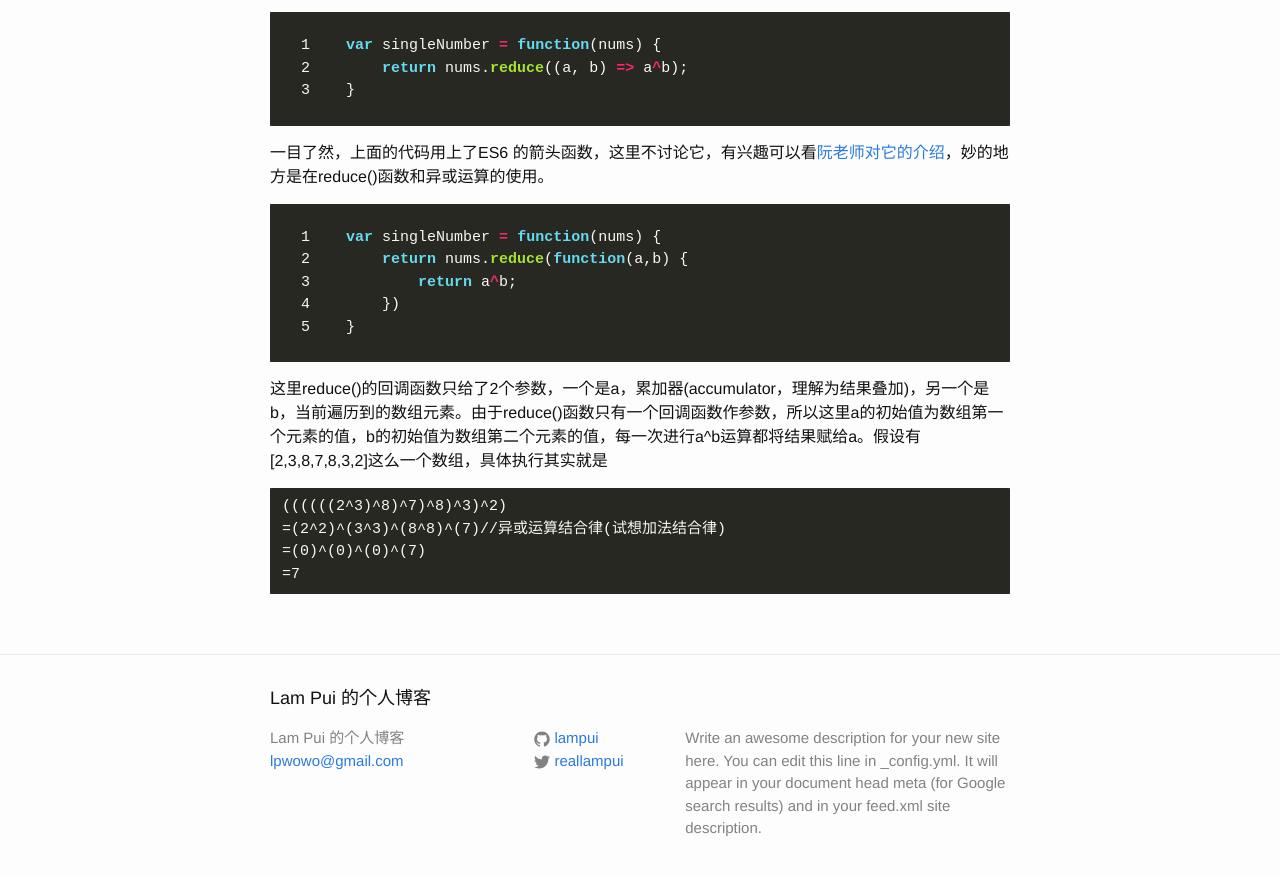
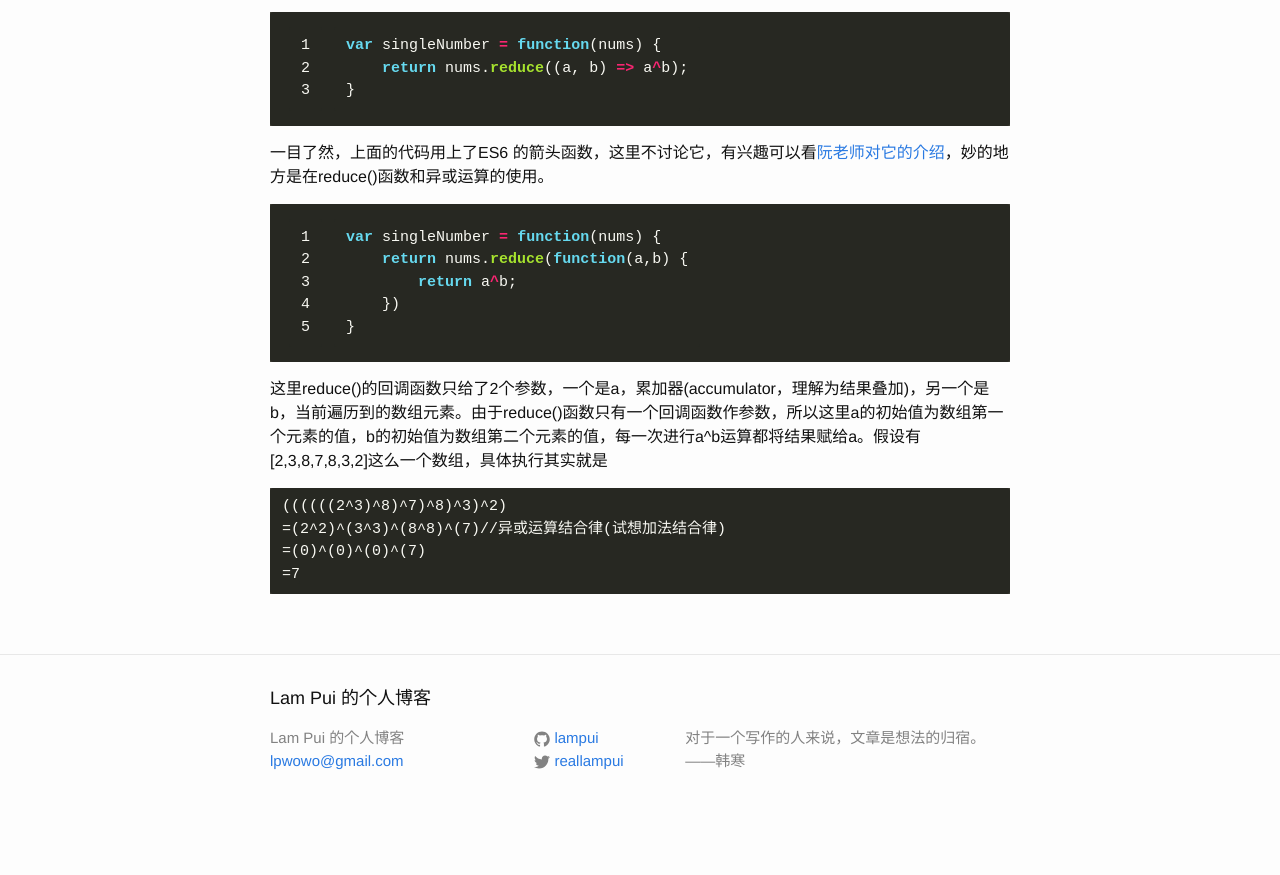
Before and after one commit to laampui/laampui.github.io, a Jekyll site: the page built from _posts/2017-07-30-刷LeetCode-No-136.md, in a window 1280 px wide and 900 px high, scrolled down 1054 px. Shown: the top 875 px of the window. Built offline with Jekyll 4.4.1, drawn with Linux system fonts in a browser that asks for light colours; after the commit the page ends 1886 px from its top, so only the background shows below that.

Commit message:
主页显示文章摘要

```diff
--- a/_config.yml
+++ b/_config.yml
@@ -9,9 +9,9 @@
 title: Lam Pui 的个人博客
 email: lpwowo@gmail.com
 description: > # this means to ignore newlines until "baseurl:"
-  Write an awesome description for your new site here. You can edit this
-  line in _config.yml. It will appear in your document head meta (for
-  Google search results) and in your feed.xml site description.
+  对于一个写作的人来说，文章是想法的归宿。 ——韩寒
+
+
 baseurl: "" # the subpath of your site, e.g. /blog
 url: "http://yourdomain.com" # the base hostname & protocol for your site
 twitter_username: reallampui
@@ -23,3 +23,5 @@
 kramdown:
   input: GFM
   syntax_highlighter: rouge
+
+excerpt_separator: "<!--more-->"
--- a/_posts/2017-07-30-刷LeetCode-No-136.md
+++ b/_posts/2017-07-30-刷LeetCode-No-136.md
@@ -10,7 +10,7 @@
     return nums.reduce((a, b) => a^b);
 }
 {% endhighlight %}
-<!-- more -->
+<!--more-->
 首先看题目的描述
 >Given an array of integers, every element appears twice except for one. Find that single one.
 
--- a/index.html
+++ b/index.html
@@ -14,7 +14,8 @@
         <h2>
           <a class="post-link" href="{{ post.url | prepend: site.baseurl }}">{{ post.title }}</a>
         </h2>
-      </li>
+        <p>{{ post.excerpt }}</p>
+      </li><hr>
     {% endfor %}
   </ul>
 
```
Also changed, not shown: _posts/2017-04-27-记广州老人院一行.md (+1 -1 lines).
